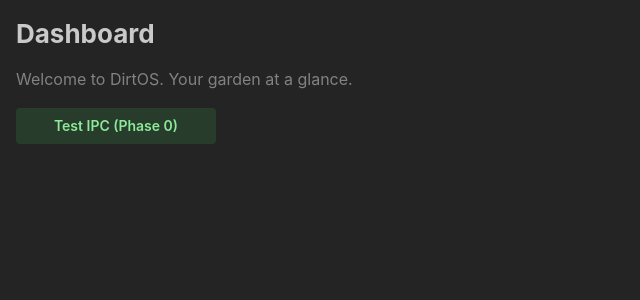
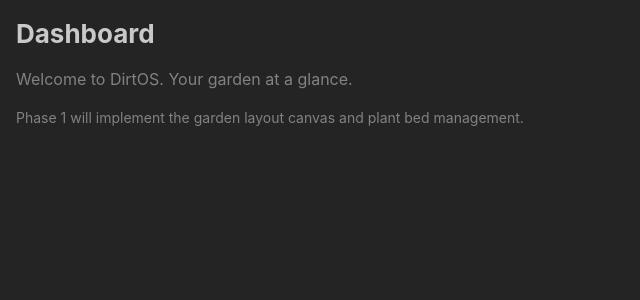
Before and after one commit to vogsphe-re/DirtOS, a React (Vite) app: page / in a window 1280 px wide. Shown: the top 300 px of the page, without its empty margins (0-640 px from the left). Built offline with nearby package versions, Linux system fonts and the light colour scheme.

Commit message:
Phase 0 post-verification: remove IPC test button, add specta ts-nocheck header, cleanup

```diff
--- a/src/routes/index.tsx
+++ b/src/routes/index.tsx
@@ -1,33 +1,18 @@
 import { createFileRoute } from "@tanstack/react-router";
-import { Button, Text, Title, Stack, Alert } from "@mantine/core";
-import { useState } from "react";
-import { commands } from "@/lib/bindings";
+import { Text, Title, Stack } from "@mantine/core";
 
 export const Route = createFileRoute("/")({
   component: Dashboard,
 });
 
 function Dashboard() {
-  const [result, setResult] = useState<string | null>(null);
-
-  async function testIPC() {
-    const res = await commands.greet("DirtOS Developer");
-    setResult(res.message);
-  }
-
   return (
     <Stack p="md">
       <Title order={2}>Dashboard</Title>
       <Text c="dimmed">Welcome to DirtOS. Your garden at a glance.</Text>
-      {/* Phase 0 IPC smoke-test — remove after verification */}
-      <Button w={200} onClick={testIPC} variant="light" color="green">
-        Test IPC (Phase 0)
-      </Button>
-      {result && (
-        <Alert color="green" title="IPC Response">
-          {result}
-        </Alert>
-      )}
+      <Text size="sm" c="dimmed">
+        Phase 1 will implement the garden layout canvas and plant bed management.
+      </Text>
     </Stack>
   );
 }
```
